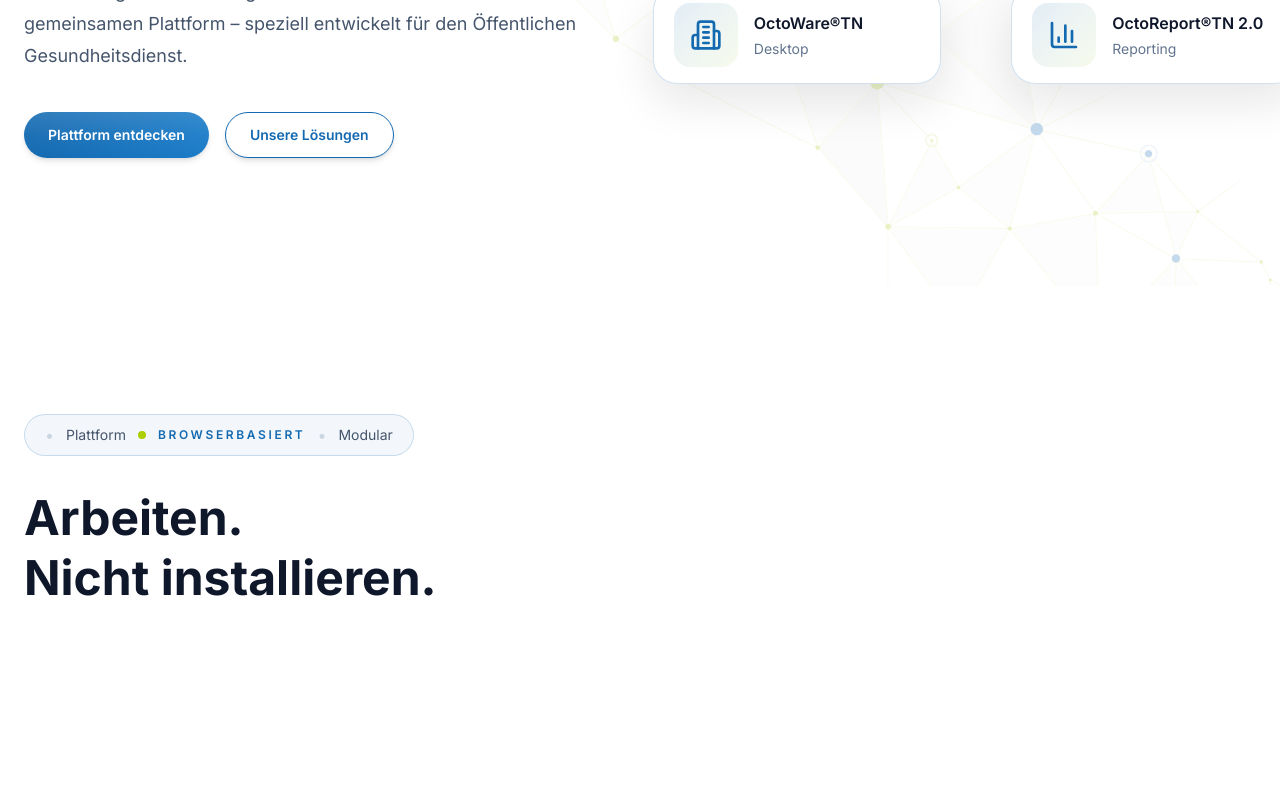
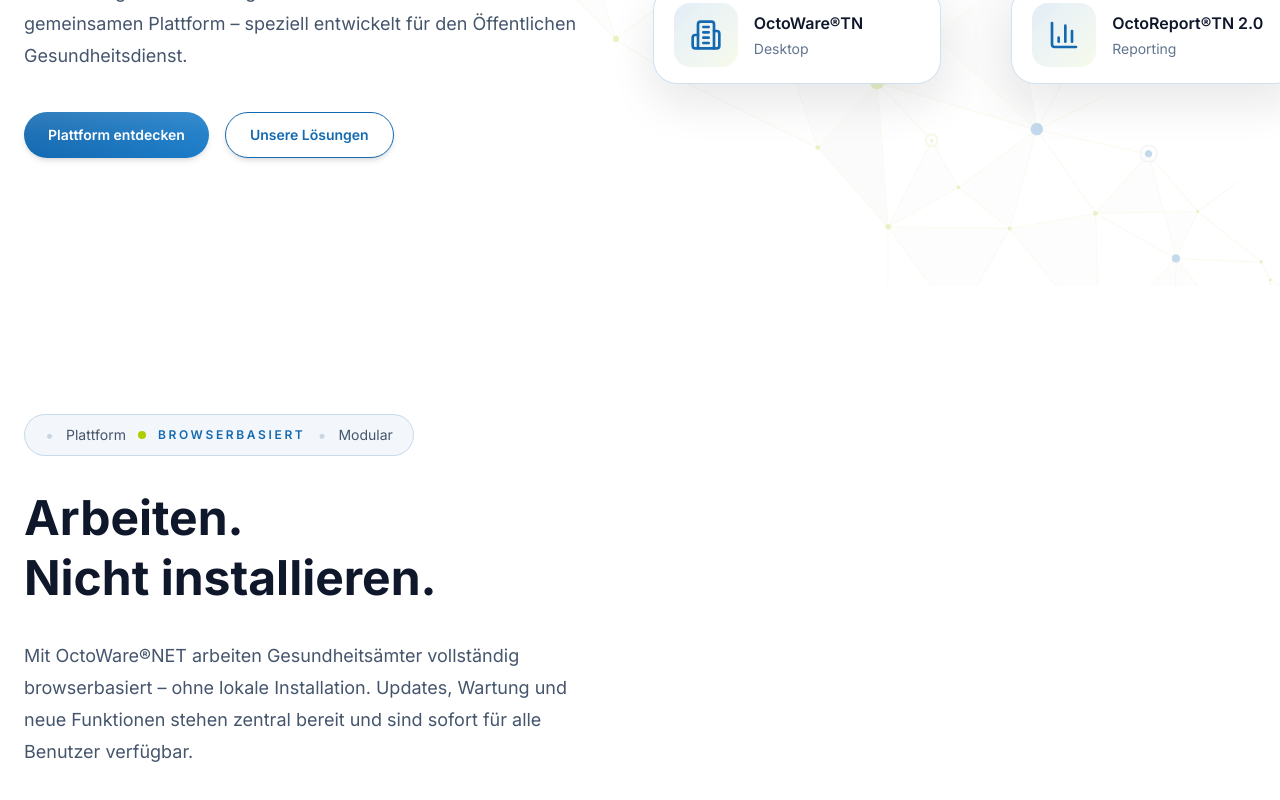
Before and after one commit to weblogger117-art/octoware-website, a Next.js app: page /plattform in a window 1280 px wide. Shown: the part 530-1330 px from the top of the page. Before the commit the page ends 1266 px from the top, so only its background shows below. Built offline with nearby package versions, Linux system fonts and the light colour scheme.

Commit message:
Update BrowserBased.tsx

```diff
--- a/components/sections/platform/BrowserBased.tsx
+++ b/components/sections/platform/BrowserBased.tsx
@@ -47,6 +47,8 @@ export default function BrowserBased() {
 
   </div>
 
+  {/* Überschrift */}
+
   <h2
   className="
     mt-8
@@ -62,6 +64,23 @@ export default function BrowserBased() {
   Nicht installieren.
 </h2>
 
+{/* Beschreibung */}
+
+  <p
+  className="
+    mt-8
+    max-w-xl
+    text-lg
+    leading-8
+    text-slate-600
+  "
+>
+  Mit OctoWare®NET arbeiten Gesundheitsämter vollständig
+  browserbasiert – ohne lokale Installation. Updates,
+  Wartung und neue Funktionen stehen zentral bereit und
+  sind sofort für alle Benutzer verfügbar.
+</p>
+
 </div>
           {/* Rechte Seite */}
 
```
